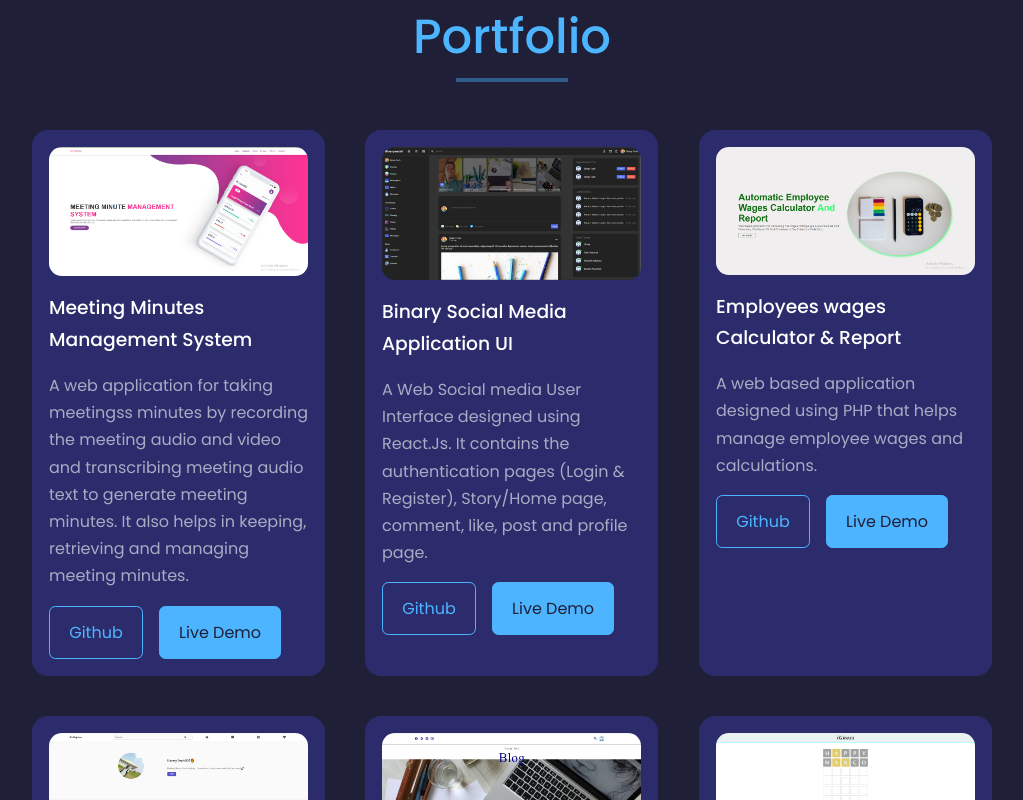
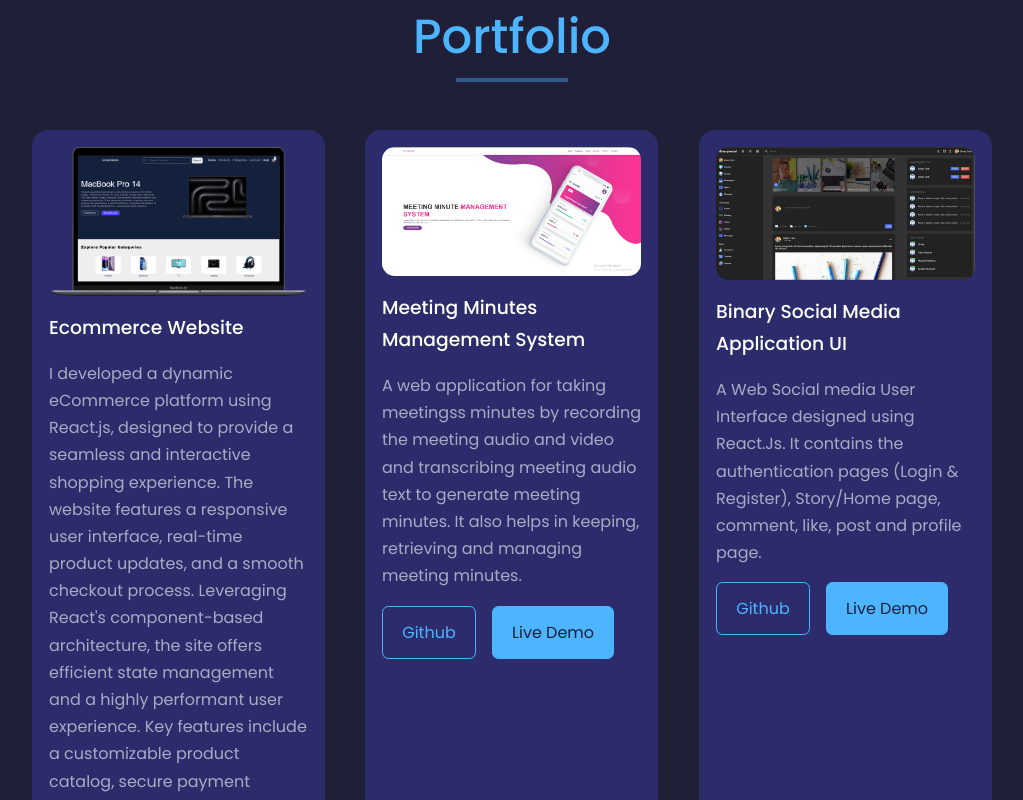
Before and after one commit to BINARY-TECH001/MyPortfolio, a React (Create React App) app: page / in a window 1280 px wide. Shown: the part 4700-5500 px from the top of the page, without its empty margins (128-1151 px from the left). Built offline with nearby package versions, Linux system fonts and the light colour scheme.

Commit message:
Ecommerce website added to my portfolio

```diff
--- a/src/components/portfolio/Portfolio.jsx
+++ b/src/components/portfolio/Portfolio.jsx
@@ -9,6 +9,7 @@ import Img6 from "../../assets/IgClone.JPG";
 import React from "react";
 import blog from "../../assets/blog.JPG";
 import wordle from "../../assets/wordle.JPG";
+import ecommerce from "../../assets/ecommerce.png"
 
 // ..
 AOS.init({
@@ -18,6 +19,14 @@ AOS.init({
 const data = [
   {
     id: 1,
+    img: ecommerce,
+    title: "Ecommerce Website",
+    github: "https://github.com/BINARY-TECH001/E_commerceClient",
+    desc: "I developed a dynamic eCommerce platform using React.js, designed to provide a seamless and interactive shopping experience. The website features a responsive user interface, real-time product updates, and a smooth checkout process. Leveraging React's component-based architecture, the site offers efficient state management and a highly performant user experience. Key features include a customizable product catalog, secure payment integration, and an intuitive admin dashboard for managing inventory and orders. This project showcases my ability to build scalable and user-friendly web applications, optimizing both functionality and aesthetic appeal.",
+    demo: "#"
+  },
+  {
+    id: 10,
     img: Img1,
     title: "Meeting Minutes Management System",
     github: "https://github.com/MinuteApp",
```
Also changed, not shown: src/assets/ecommerce.png (added).
